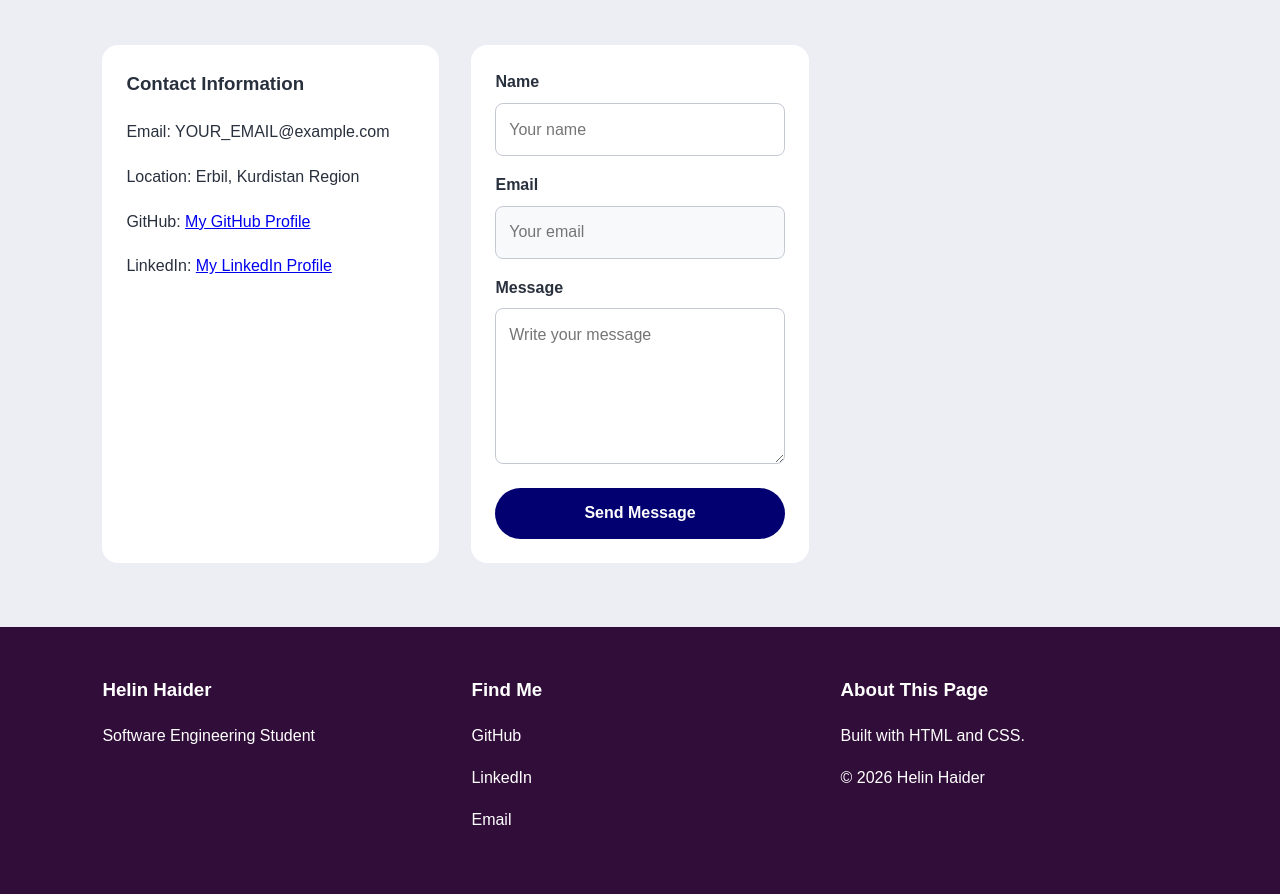
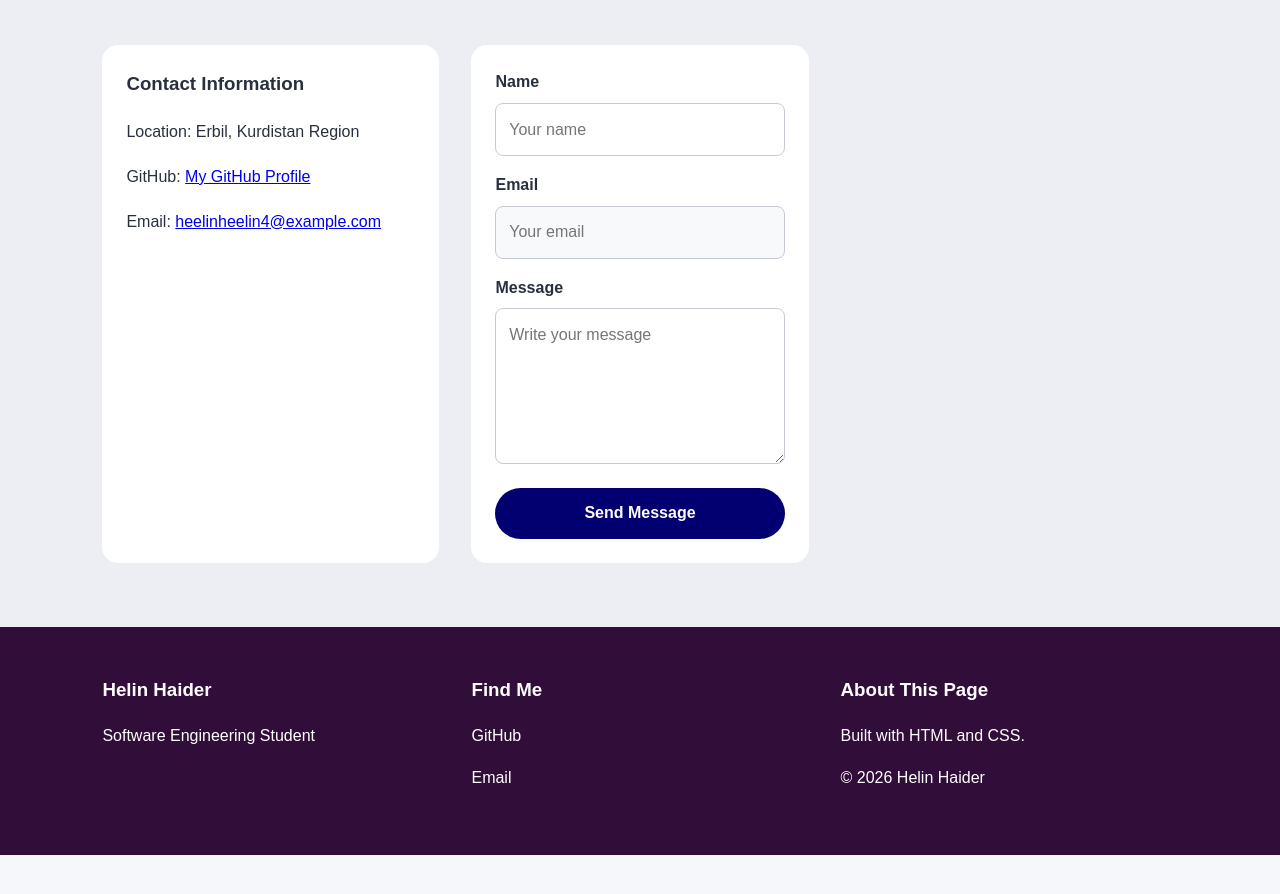
Before and after one commit to heelinheelin4-web/portfolioo, a plain HTML site: page index.html in a window 1280 px wide. Shown: the part 3207-4101 px from the top of the page. After the commit the page ends 4062 px from the top, so only its background shows below. Drawn offline with Linux system fonts and the light colour scheme.

Commit message:
Revise contact details and update links
Updated contact information and links in the HTML file.

```diff
--- a/index.html
+++ b/index.html
@@ -263,29 +263,21 @@
             </p>
 
 
-            <!-- Contact Details -->
+
             <div>
 
                 <h3>Contact Information</h3>
+<p>Location: Erbil, Kurdistan Region</p>
 
-                <!-- Replace with your real email -->
-                <p>Email: YOUR_EMAIL@example.com</p>
 
-                <p>Location: Erbil, Kurdistan Region</p>
 
                 <p>
                     GitHub:
-                    <a href="https://github.com/YOUR_USERNAME">
-                        My GitHub Profile
-                    </a>
-                </p>
+                    <a href="https://heelinheelin4-web.github.io/portfolioo/"> My GitHub Profile</a></p>
 
-                <p>
-                    LinkedIn:
-                    <a href="https://www.linkedin.com/in/YOUR_USERNAME/">
-                        My LinkedIn Profile
-                    </a>
-                </p>
+                    <p> Email:
+                    <a href="mailto:heelinheelin4@example.com">heelinheelin4@example.com</a></p>
+
 
             </div>
 
@@ -367,11 +359,8 @@
 
             <h3>Find Me</h3>
 
-            <p><a href="https://github.com/YOUR_USERNAME">GitHub</a></p>
-
-            <p><a href="https://www.linkedin.com/in/YOUR_USERNAME/">LinkedIn</a></p>
-
-            <p><a href="mailto:YOUR_EMAIL@example.com">Email</a></p>
+            <p><a href="https://heelinheelin4-web.github.io/portfolioo/">GitHub</a></p>
+            <p><a href="mailto:heelinheelin4@example.com">Email</a></p>
 
         </div>
 
```
